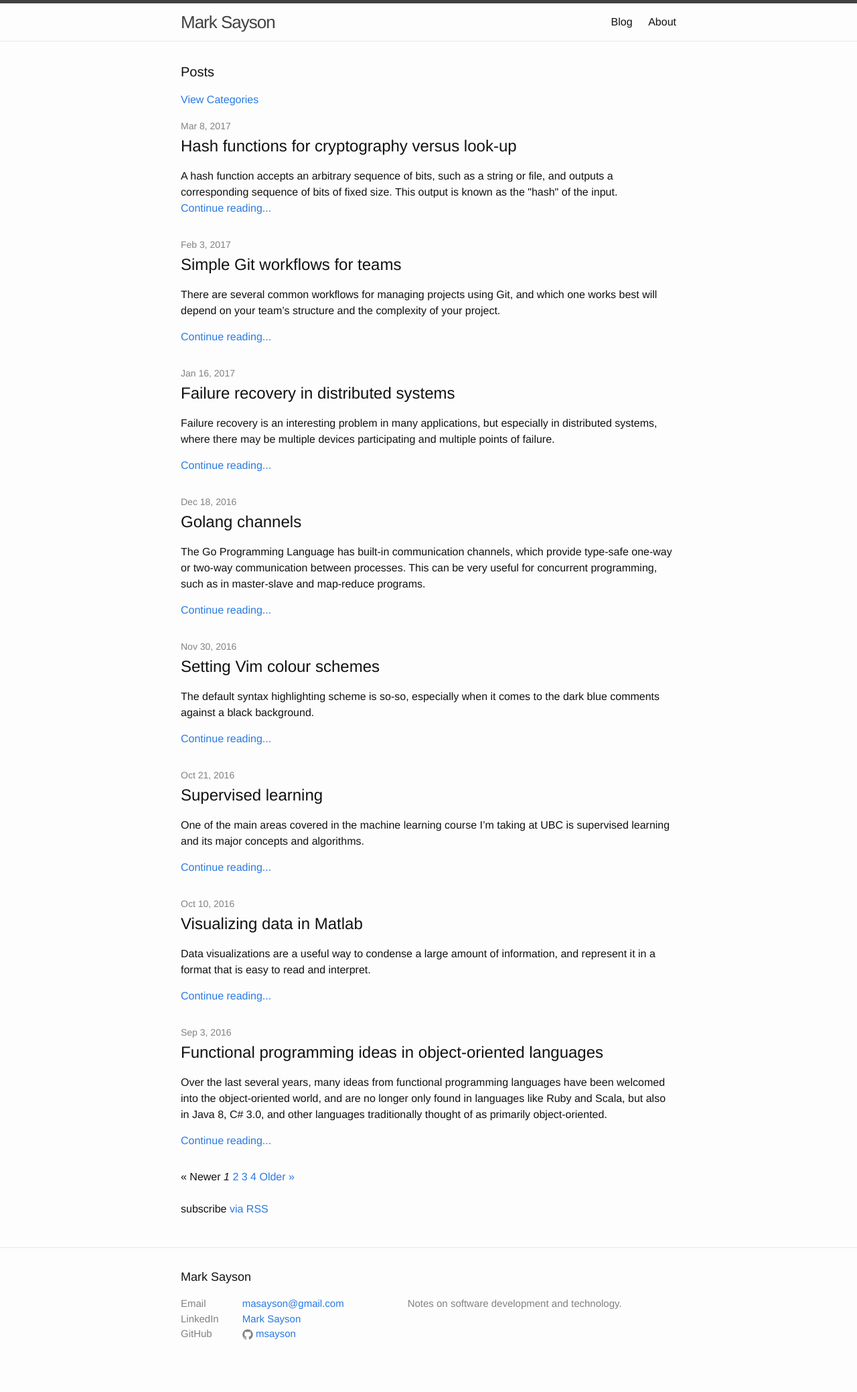
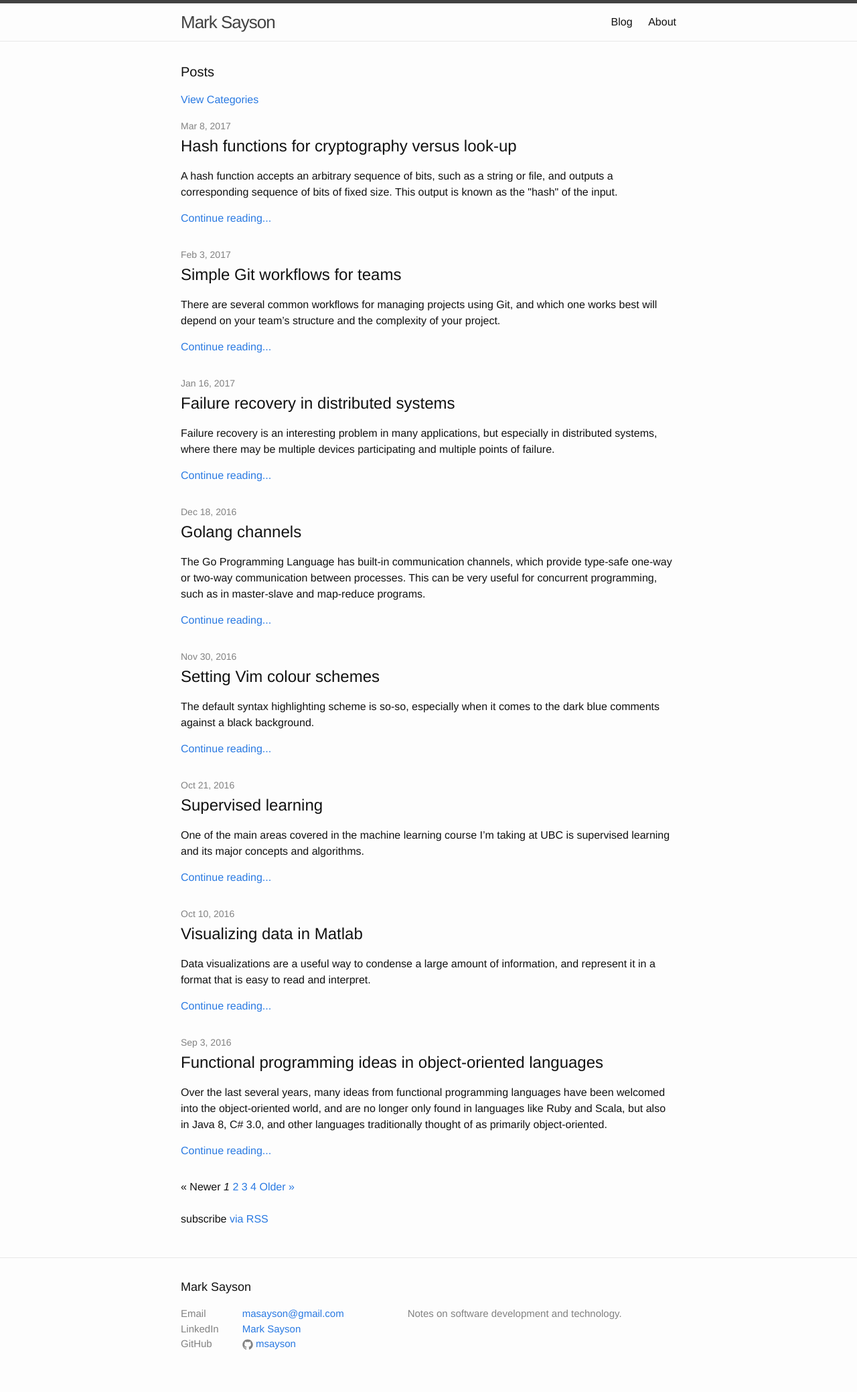
Before and after one commit to msayson/msayson.github.io, a Jekyll site: the page built from blog/index.html, in a window 1280 px wide. Shown: the whole page at 67% size. Built offline with Jekyll 4.4.1, drawn with Linux system fonts in a browser that asks for light colours; the list of posts is cut into pages by our own code.

Commit message:
Fixed formatting of manual post excerpts

```diff
--- a/_posts/2016-08-21-developers-must-test.markdown
+++ b/_posts/2016-08-21-developers-must-test.markdown
@@ -3,7 +3,7 @@
 title:  "Developers must test"
 date:   2016-08-21 20:30:00 -0800
 categories: software-development
-excerpt: "Software developers must test their own software.  There's no way around it, and especially no \"but Quality Assurance does that for us.\""
+excerpt: "<p>Software developers must test their own software.  There's no way around it, and especially no \"but Quality Assurance does that for us.\"</p>"
 redirect_from: "/software-development/2016/08/22/developers-must-test"
 ---
 
--- a/_posts/2017-03-07-hash-functions-for-cryptography-vs-lookup.markdown
+++ b/_posts/2017-03-07-hash-functions-for-cryptography-vs-lookup.markdown
@@ -3,7 +3,7 @@
 title:  "Hash functions for cryptography versus look-up"
 date:   2017-03-07 20:00:00 -0800
 categories: security
-excerpt: "A hash function accepts an arbitrary sequence of bits, such as a string or file, and outputs a corresponding sequence of bits of fixed size.  This output is known as the \"hash\" of the input."
+excerpt: "<p>A hash function accepts an arbitrary sequence of bits, such as a string or file, and outputs a corresponding sequence of bits of fixed size.  This output is known as the \"hash\" of the input.</p>"
 ---
 
 ## Hash functions and why we use them
```
